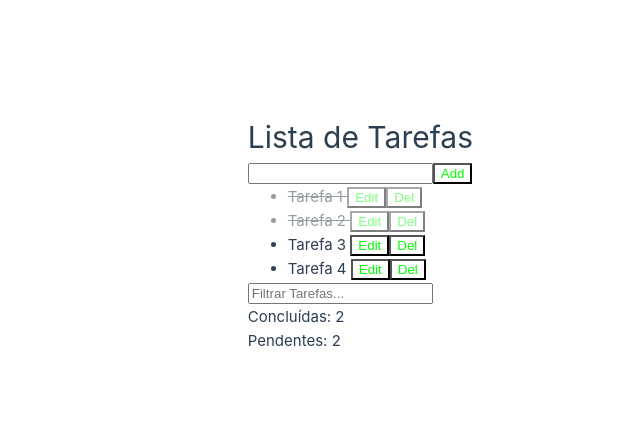
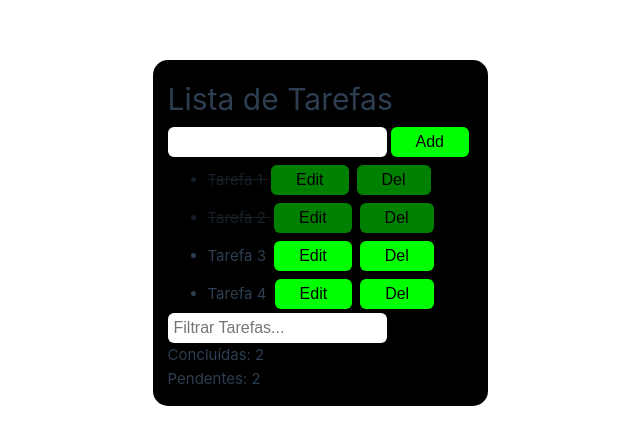
Before and after one commit to IgorMMichels/to-do, a Vue app: page / in a window 1280 px wide. Shown: the part 167-612 px from the top of the page, without its empty margins (152-792 px from the left). Built offline with nearby package versions, Linux system fonts and the light colour scheme.

Commit message:
Estilização Componentização

```diff
--- a/src/App.vue
+++ b/src/App.vue
@@ -97,5 +97,14 @@ p {
   padding: 15px;
   height: 100%;
   border-radius: 15px;
+  background-color: black;
+}
+
+input {
+  background: white;
+  padding: 6px;
+  border: none;
+  font-size: 1rem;
+  border-radius: 6px;
 }
 </style>
--- a/src/components/ButtonChild.vue
+++ b/src/components/ButtonChild.vue
@@ -12,7 +12,19 @@
 
 <style scoped>
 .btn {
-  color: lime;
+  color: rgb(0, 0, 0);
   background: none;
+  font-size: 1rem;
+  padding: 6px 25px;
+  margin: 4px;
+  background-color: lime;
+  border: none;
+  border-radius: 6px;
+  transition: 0.2s all ease;
+  cursor: pointer;
+}
+
+.btn:hover {
+  transform: translateY(-4px);
 }
 </style>
```
